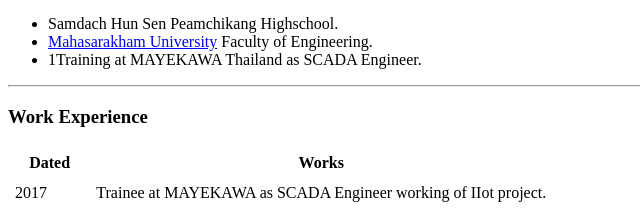
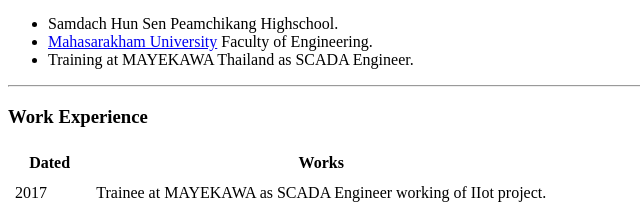
Before and after one commit to chhunseang/CV, a plain HTML site: page index.html in a window 1280 px wide. Shown: the part 308-522 px from the top of the page, 0-640 px from the left. Drawn offline with Linux system fonts and the light colour scheme.

Commit message:
Revert "test commit 1"
This reverts commit fb8aa7b03cfe631c430da775ddb6377335e95823.

```diff
--- a/index.html
+++ b/index.html
@@ -22,7 +22,7 @@
         <ul>
             <li>Samdach Hun Sen Peamchikang Highschool.</li>
             <li><a href="https://inter.msu.ac.th/">Mahasarakham University</a> Faculty of Engineering.</li>
-            <li>1Training at MAYEKAWA Thailand as SCADA Engineer.</li>
+            <li>Training at MAYEKAWA Thailand as SCADA Engineer.</li>
         </ul>
         <hr>
         <h3>Work Experience</h3>
```
